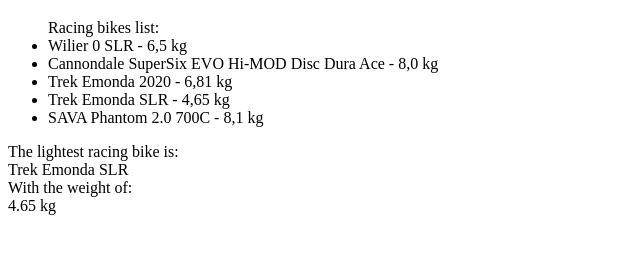
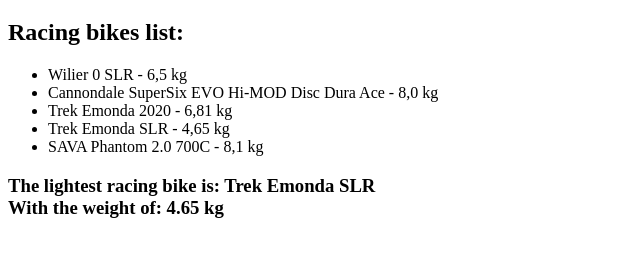
Before and after one commit to simone-sampino/js-snack-es6, a plain HTML site: page bikes-snak/index.html in a window 1280 px wide. Shown: the part 61-318 px from the top of the page, without its empty margins (0-640 px from the left). Drawn offline with Linux system fonts and the light colour scheme.

Commit message:
Refactor HTML structure and improve lightest bike display format

```diff
--- a/bikes-snak/index.html
+++ b/bikes-snak/index.html
@@ -13,7 +13,8 @@
 
         <h1>Lightest racing bike</h1>
 
-        <ul>Racing bikes list:
+        <h2>Racing bikes list:</h2>
+        <ul>
             <li>Wilier 0 SLR - 6,5 kg</li>
             <li>Cannondale SuperSix EVO Hi-MOD Disc Dura Ace - 8,0 kg</li>
             <li>Trek Emonda 2020 - 6,81 kg</li>
@@ -21,7 +22,7 @@
             <li>SAVA Phantom 2.0 700C - 8,1 kg</li>
         </ul>
 
-        <p id="racing-bikes"></p>
+        <h3 id="racing-bikes"></h3>
 
     </main>
 
--- a/bikes-snak/js/main.js
+++ b/bikes-snak/js/main.js
@@ -52,4 +52,4 @@
 // print on page
 const lightestOne = document.getElementById("racing-bikes");
 
-lightestOne.innerText = `The lightest racing bike is:\n${lighterRacingBike.bikeName}\nWith the weight of:\n${lighterRacingBike.weight} kg`;
+lightestOne.innerText = `The lightest racing bike is: ${lighterRacingBike.bikeName}\nWith the weight of: ${lighterRacingBike.weight} kg`;
```
